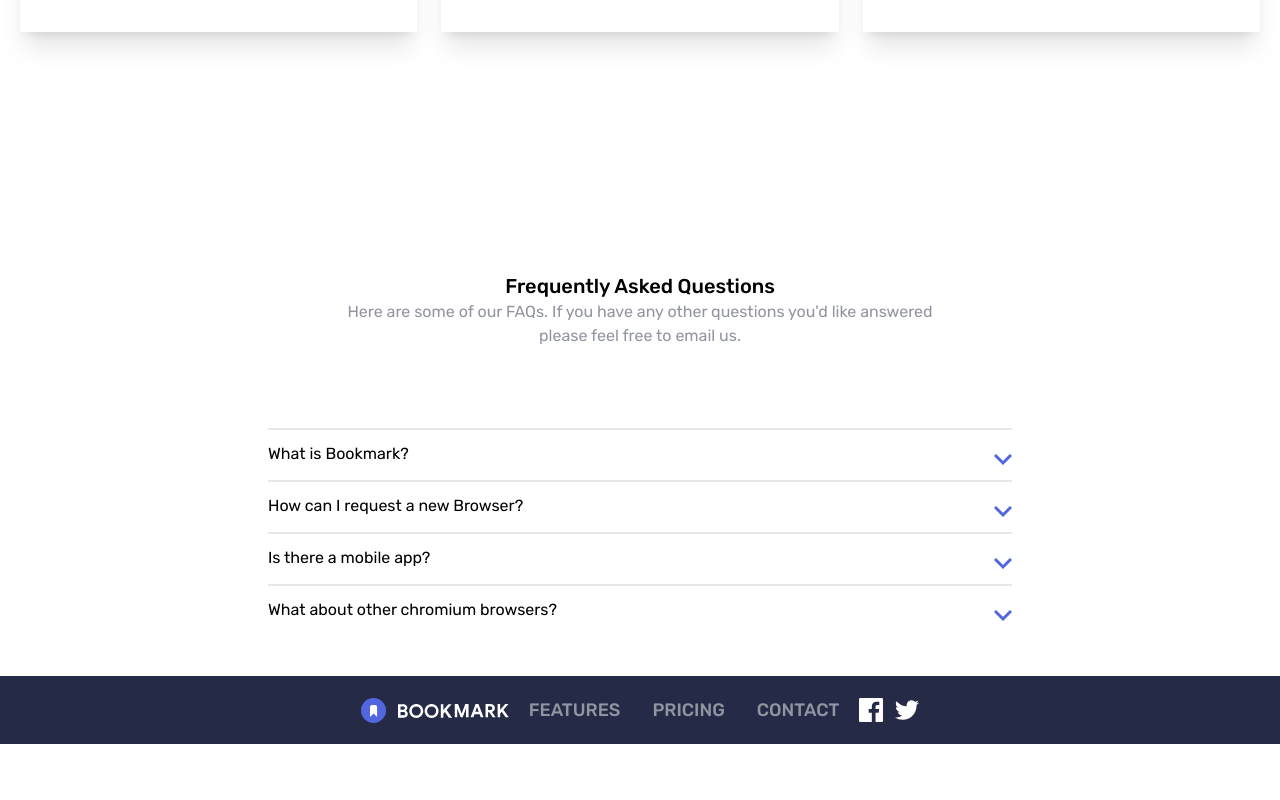
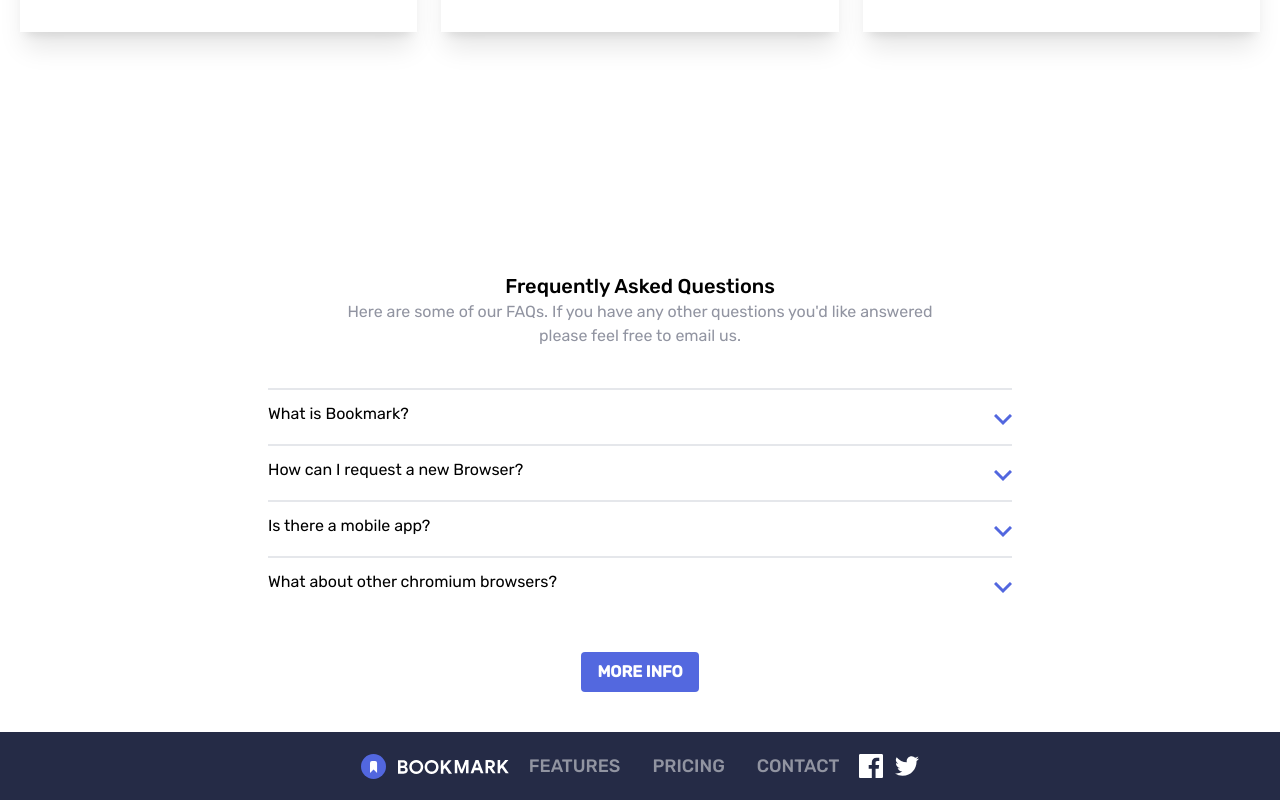
Before and after one commit to kenghtt/bookmark-landing-page, a React (Vite) app: page / in a window 1280 px wide. Shown: the part 1872-2672 px from the top of the page. Before the commit the page ends 2616 px from the top, so only its background shows below. Built offline with nearby package versions, Linux system fonts and the light colour scheme.

Commit message:
Add FAQ Answers and More Info Button

```diff
--- a/src/components/layout/FAQSection/FAQHeader.jsx
+++ b/src/components/layout/FAQSection/FAQHeader.jsx
@@ -1,6 +1,6 @@
 function FAQHeader() {
     return (
-        <article className="mb-20">
+        <article id='test123' className="mb-10 mt-[10%] ">
             <div className="container flex flex-col gap-10">
                 <section className="self-center md:w-1/2">
                     <div>
--- a/src/components/layout/FAQSection/FAQLayout.jsx
+++ b/src/components/layout/FAQSection/FAQLayout.jsx
@@ -1,24 +1,58 @@
 import FAQHeader from "@layout/FAQSection/FAQHeader.jsx";
-import Questions from "@layout/FAQSection/Questions.jsx";
+import {useState} from "react";
+import Question from "@layout/FAQSection/Question.jsx";
 
 
 function FAQLayout() {
+
+    const [isAnswer1Active, setIsAnswer1Active] = useState(false);
+    const [isAnswer2Active, setIsAnswer2Active] = useState(false);
+    const [isAnswer3Active, setIsAnswer3Active] = useState(false);
+    const [isAnswer4Active, setIsAnswer4Active] = useState(false);
+
 
     const question1 = 'What is Bookmark?'
     const question2 = 'How can I request a new Browser?'
     const question3 = 'Is there a mobile app?'
     const question4 = 'What about other chromium browsers?'
 
+    const answer1 = 'Lorem ipsum dolor sit amet, mea vide assum adipiscing eu, in quot maluisset vix, ad nemore voluptatum pro. In dolor iuvaret officiis eam, cu civibus adipiscing contentiones qui, an sed liber option adolescens. Mel dicta utamur ei, eum cu fugit nominati. Movet zril cum te. Dicat soleat ad eam, malorum mentitum per ad. Lorem ipsum dolor sit amet, mea vide assum adipiscing eu, in quot maluisset vix, ad nemore voluptatum pro. In dolor iuvaret officiis eam, cu civibus adipiscing contentiones qui, an sed liber option adolescens. Mel dicta utamur ei, eum cu fugit nominati. Movet zril cum te. Dicat soleat ad eam, malorum mentitum per ad.'
+    const answer2 = 'Mei rebum bonorum legimus an, eius clita bonorum mel no. Ne iriure denique eum, mel te quod iisque. Eos case cibo detracto ea. Sit laoreet rationibus ne, eam ea summo quodsi mollis, quidam nostro id sea.'
+    const answer3 = 'An nisl paulo mandamus vim, ea vel essent mnesarchum scripserit. Ius unum nobis ne, cu quo consul graecis minimum. Pri eu errem blandit appetere. Prompta tibique instructior vix cu, ius electram reformidans no, est eu putant pertinax. Ad case adolescens qui, cibo labore cu vel.'
+    const answer4 = 'His quando quidam labitur ne. Vim id suas nulla labitur. Eu ius viris soleat accusata, vix dicat mucius persequeris ad. Quodsi qualisque ei qui, ne vero verear deleniti pri, case graeci luptatum ad usu. Ei sit munere apeirian scriptorem, nec consul sensibus evertitur eu, pro probo nihil in.'
+
+    function setActiveAnswer(answerNumber) {
+        if (answerNumber === 1) {
+            setIsAnswer1Active(!isAnswer1Active);
+        } else if (answerNumber === 2) {
+            setIsAnswer2Active(!isAnswer2Active)
+        } else if (answerNumber === 3) {
+            setIsAnswer3Active(!isAnswer3Active)
+        } else if (answerNumber === 4) {
+            setIsAnswer4Active(!isAnswer4Active)
+        } else {
+            console.warn("An invalid answer was selected")
+        }
+    }
+
     return (
         <section>
             <FAQHeader/>
-            <section className="flex flex-col">
-                <Questions question={question1}/>
-                <Questions question={question2}/>
-                <Questions question={question3}/>
-                <Questions question={question4}/>
+            <section className="flex flex-col mb-10 ">
+                <div onClick={() => setActiveAnswer(1)}>
+                    <Question question={question1} answer={answer1} active={isAnswer1Active}/>
+                </div>
+                <div onClick={() => setActiveAnswer(2)}>
+                    <Question question={question2} answer={answer2} active={isAnswer2Active}/>
+                </div>
+                <div onClick={() => setActiveAnswer(3)}>
+                    <Question question={question3} answer={answer3} active={isAnswer3Active}/>
+                </div>
+                <div onClick={() => setActiveAnswer(4)}>
+                    <Question question={question4} answer={answer4} active={isAnswer4Active}/>
+                </div>
             </section>
-
+            <button className="btn btn-primary self-center">More Info</button>
 
         </section>
     )
--- /dev/null
+++ b/src/components/layout/FAQSection/Question.jsx
@@ -0,0 +1,46 @@
+function Question(props) {
+
+    return (
+
+        <div className="mb-1">
+            <section>
+                <div className="grid grid-rows-1 h2 hover:text-red-500 hover:cursor-pointer">
+                    {/*<div className="flex flex-row  text-left h-3 mb-10 ">*/}
+                    <div className="flex flex-row  text-left h-3 mb-10 ">
+                        <div className="flex-1 justify-start ml-[5%] md:ml-[20%]">
+                            <div className="mb-3 border-t-2"></div>
+                            <h4 className="">{props.question}</h4>
+                        </div>
+                        <div className="flex-none justify-end mr-[5%] md:mr-[20%]">
+                            <div className="mb-3 border-t-2"></div>
+                            <div className=" py-3">
+                                {
+                                    props.active ?
+                                        <img className='rotate-180' src="../images/icon-arrow.svg" alt="arrow icon"/>
+                                        :
+                                        <img src="../images/icon-arrow.svg" alt="arrow icon"/>
+
+
+                                }
+                                {/*<img src="../images/icon-arrow.svg" alt="arrow icon"/>*/}
+                            </div>
+                        </div>
+                    </div>
+                    {
+                        props.active &&
+                        <div className="flex flex-row text-left mb-[1%]  ">
+                            {/*<div className="flex-1 justify-start ml-[20%] mr-[20%]">*/}
+                            <div className="flex-1 justify-start ml-[5%] mr-[5%] md:ml-[20%] md:mr-[20%]">
+                                <p className="">{props.answer}</p>
+                            </div>
+                        </div>
+
+                    }
+                </div>
+            </section>
+
+        </div>
+    );
+}
+
+export default Question;
--- a/src/components/layout/FAQSection/Questions.jsx
+++ /dev/null
@@ -1,26 +0,0 @@
-function Questions(props) {
-
-    return (
-
-        <div className="mb-10">
-            <section>
-                <div className="">
-                    <div className="flex flex-row  text-left h-3  ">
-                        <div className="flex-1 justify-start ml-[20%]">
-                            <div className="mb-3 border-t-2"></div>
-                            <h4 className="">{props.question}</h4>
-                        </div>
-                        <div className="flex-none justify-end  mr-[20%]">
-                            <div className="mb-3 border-t-2"></div>
-                            <div className=" py-3">
-                                <img src="../images/icon-arrow.svg" alt="arrow icon"/>
-                            </div>
-                        </div>
-                    </div>
-                </div>
-            </section>
-        </div>
-    );
-}
-
-export default Questions;
--- a/src/index.css
+++ b/src/index.css
@@ -15,7 +15,7 @@
     hover:scale-110 hover:bg-white hover:ring focus:ring-veryDarkBlue myTransition;
   }
   .btn-primary {
-    @apply bg-softBlue hover:text-softBlue;
+    @apply bg-softBlue hover:text-softBlue ;
   }
   .feature-titles {
     @apply cursor-pointer flex flex-col items-center capitalize text-xl opacity-70
```
